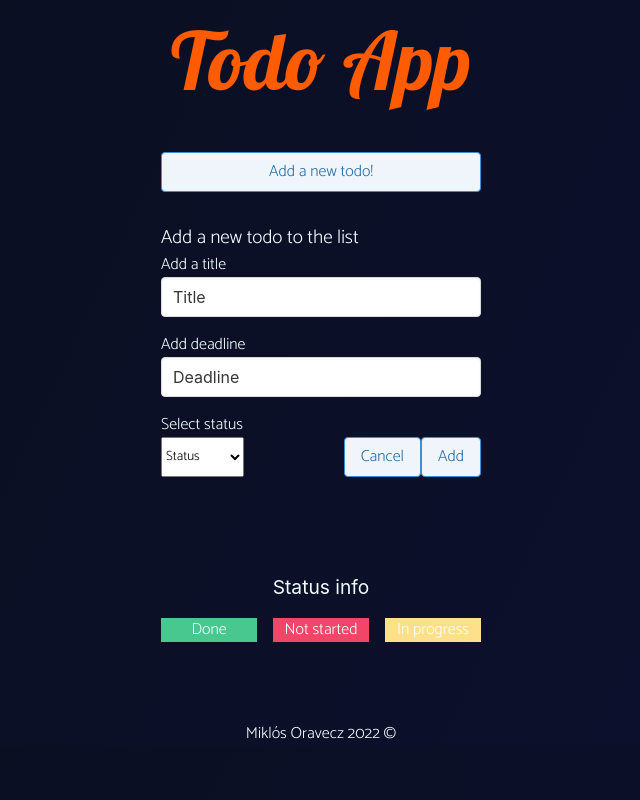
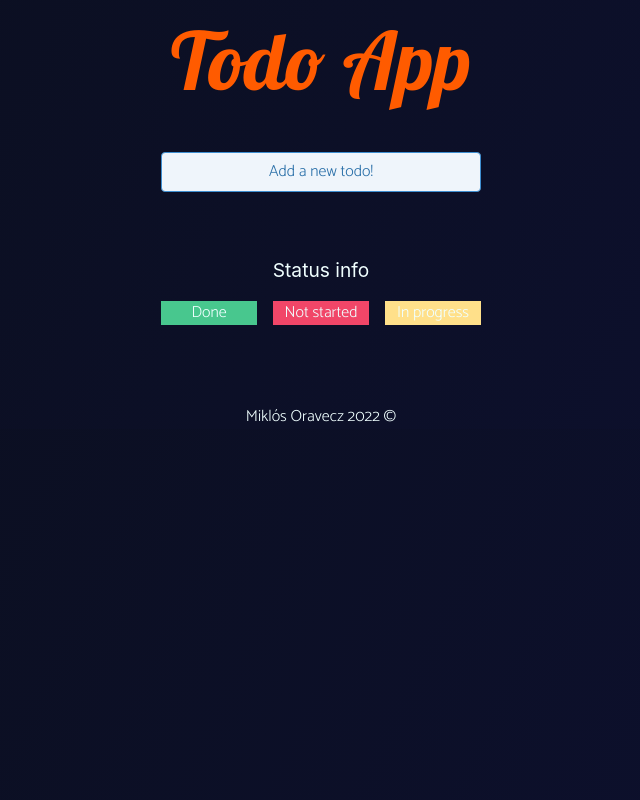
Before and after one commit to miklosoravecz/todoApp, a React (Create React App) app: page / in a window 1280 px wide. Shown: the whole page, without its empty margins (319-959 px from the left). Built offline with nearby package versions, Linux system fonts and the light colour scheme.

Commit message:
functional rendering

```diff
--- a/src/components/Form/index.js
+++ b/src/components/Form/index.js
@@ -67,7 +67,7 @@ export const Form = props => {
 					<option value="Done">Done</option>
 				</select>
 				<div className="button-wrapper">
-					<Button type="submit" className="button">
+					<Button type="submit" className="button" func={props.handleCancel}>
 						Cancel
 					</Button>
 					<Button type="submit" className="button" func={handleSubmit}>
--- a/src/components/Modal/index.js
+++ b/src/components/Modal/index.js
@@ -7,7 +7,7 @@ export const Modal = props => {
 	return (
 		<div className="modal-wrapper">
 			<h2 className="form-title">Add a new todo to the list</h2>
-			<Form addItem={props.addItem} />
+			<Form addItem={props.addItem} handleCancel={props.handleCancel} />
 			<ValidationError validationError={props.validationError} />
 		</div>
 	)
--- a/src/components/Page/index.js
+++ b/src/components/Page/index.js
@@ -11,6 +11,18 @@ import {v4 as uuidv4} from "uuid"
 export const Page = () => {
 	const [list, setList] = useState([])
 	const [validationError, setValidationError] = useState(null)
+	const [isModalOpen, setIsModalOpen] = useState(false)
+
+	const handleOnClick = e => {
+		e.preventDefault()
+		setIsModalOpen(true)
+	}
+
+	const handleCancel = e => {
+		e.preventDefault()
+		e.stopPropagation()
+		setIsModalOpen(false)
+	}
 
 	const addItem = (title, deadline, status) => {
 		if (title.length === 0 || deadline.length === 0) {
@@ -51,12 +63,24 @@ export const Page = () => {
 	return (
 		<div className="page">
 			<Header />
+
 			<main className="page-main">
-				<Button cls="page-add-btn">Add a new todo!</Button>
-				<Modal addItem={addItem} validationError={validationError} />
-				<List list={list} deleteItem={deleteItem} editItem={editItem} />
+				<Button func={handleOnClick} cls="page-add-btn">
+					Add a new todo!
+				</Button>
+				{isModalOpen && (
+					<>
+						<Modal
+							addItem={addItem}
+							validationError={validationError}
+							handleCancel={handleCancel}
+						/>
+						<List list={list} deleteItem={deleteItem} editItem={editItem} />
+					</>
+				)}
 				<Info />
 			</main>
+
 			<Footer />
 		</div>
 	)
```
